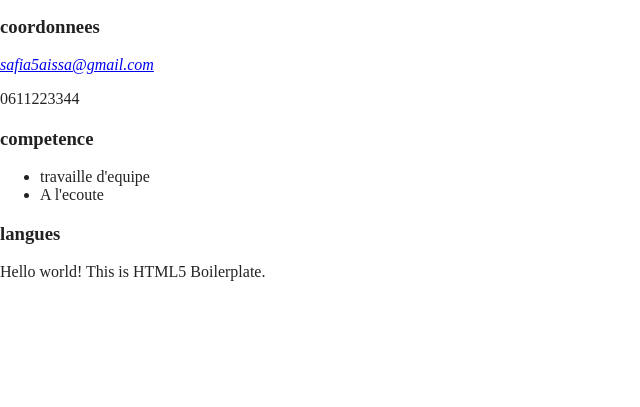
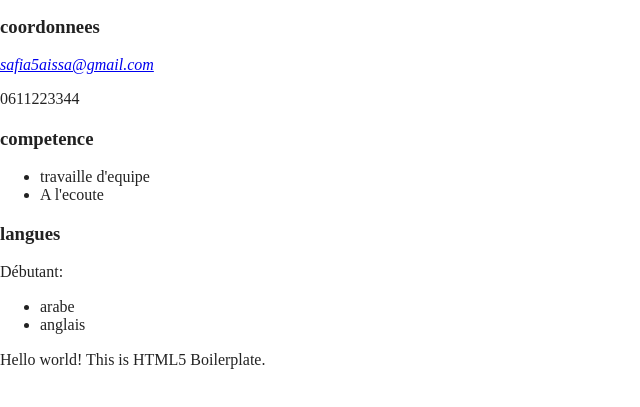
Before and after one commit to Safia5/Cv, a website built with Parcel: page index.html in a window 1280 px wide. Shown: the part 101-508 px from the top of the page, without its empty margins (0-640 px from the left). Built offline with nearby package versions, Linux system fonts and the light colour scheme.

Commit message:
secondcommit

```diff
--- a/index.html
+++ b/index.html
@@ -31,6 +31,7 @@
       <p>Domaine numerique</p>
     </article>
   </header>
+
   <section>
     <article>
       <h3>coordonnees</h3>
@@ -50,7 +51,14 @@
 
     <article>
       <h3>langues</h3>
+    <p>
+      Débutant:
+        <ul>
+          <li>arabe</li>
+          <li>anglais</li>
+        </ul>
     </p>
+
     </article>
 
   </section>
```
Lines whose indentation alone changed are shown as unchanged.
